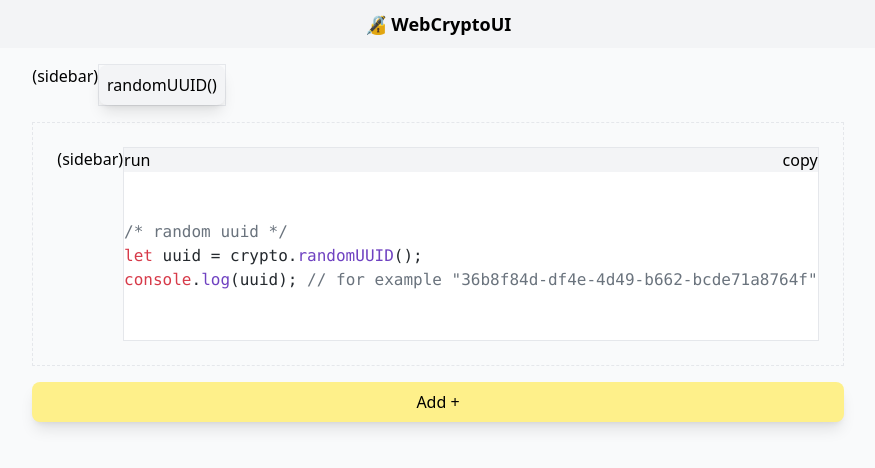
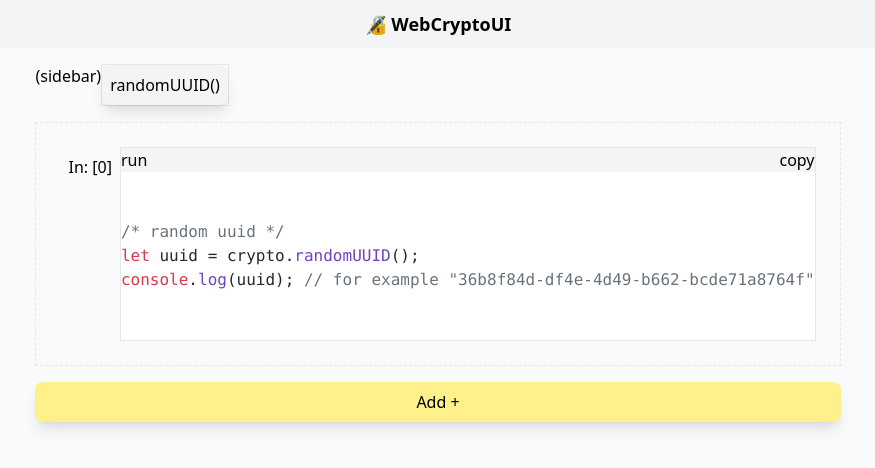
Before and after one commit to gradientsearch/WebCryptoUI, a SvelteKit app: page / in a window 1280 px wide. Shown: the top 468 px of the page, without its empty margins (202-1077 px from the left). Built offline with nearby package versions, Linux system fonts and the light colour scheme.

Commit message:
add index to code entry

```diff
--- a/src/routes/components/container.svelte
+++ b/src/routes/components/container.svelte
@@ -4,7 +4,8 @@
 	let {
 		output = $bindable<string>(),
 		fn = $bindable<Function>(),
-		hc = $bindable<HighlightResult>()
+		hc = $bindable<HighlightResult>(),
+		idx = $bindable<number>(0)
 	} = $props();
 	function copy() {
 		if (hc?.code !== undefined) {
@@ -24,7 +25,7 @@
 
 <div class="border-base-200 mt-4 flex flex-col border border-dashed p-6">
 	<div class="flex flex-row">
-		<div>(sidebar)</div>
+		<div class="p-2">In: [{`${idx}`}]</div>
 
 		<div class=" border-base-200 flex min-w-[500px] flex-row items-start border">
 			<div class="flex-col">
--- a/src/routes/components/randomUUID.svelte
+++ b/src/routes/components/randomUUID.svelte
@@ -4,6 +4,8 @@
 	import { onMount } from 'svelte';
 	import type { HighlightResult } from 'highlight.js';
 	import { highlight } from '$lib/hljs';
+
+    let {index: idx = $bindable<number>()} = $props()
 
 	let code = `\n/* random uuid */
 let uuid = crypto.randomUUID();
@@ -22,5 +24,5 @@ console.log(uuid); // for example "36b8f84d-df4e-4d49-b662-bcde71a8764f"`;
 </script>
 
 {#if hc !== undefined}
-	<Container hc={hc} fn={randomUUID} output={output}></Container>
+	<Container idx={idx} hc={hc} fn={randomUUID} output={output}></Container>
 {/if}
```
